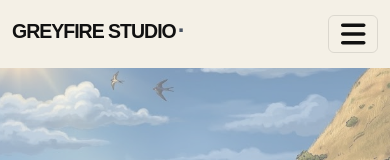
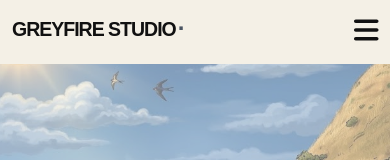
Before and after one commit to Zohair313/comic-site-, a React (Vite) app: page / in a window 390 px wide. Shown: the top 160 px of the page. Built offline with nearby package versions, Linux system fonts and the light colour scheme; a web font is replaced by a local one.

Commit message:
Use bulletproof custom responsive classes for navbar

```diff
--- a/src/Greyfire.css
+++ b/src/Greyfire.css
@@ -1,4 +1,15 @@
 @import url('https://fonts.cdnfonts.com/css/opendyslexic');
+
+@tailwind base;
+@tailwind components;
+@tailwind utilities;
+
+.desktop-nav { display: flex !important; align-items: center; justify-content: flex-end; width: 100%; }
+.mobile-nav { display: none !important; }
+@media (max-width: 991px) {
+  .desktop-nav { display: none !important; }
+  .mobile-nav { display: block !important; }
+}
 
 /* Global Font Override */
 body, h1, h2, h3, h4, h5, h6, p, a, span, div, li, button, input {
--- a/src/components/Header.jsx
+++ b/src/components/Header.jsx
@@ -13,7 +13,7 @@ export default function Header() {
             Greyfire Studio<span style={{ color: '#d71515', fontSize: 'clamp(1.5rem, 6vw, 32px)', lineHeight: '0.6', marginLeft: '2px' }}>.</span>
           </Link>
 
-          <button className="navbar-toggler border-0 px-0" type="button" onClick={() => {
+          <button className="mobile-nav border-0 px-0 bg-transparent" type="button" onClick={() => {
             if (window.bootstrap) {
               const offcanvasEl = document.getElementById('offcanvasRight');
               const offcanvas = window.bootstrap.Offcanvas.getInstance(offcanvasEl) || new window.bootstrap.Offcanvas(offcanvasEl);
@@ -23,7 +23,7 @@ export default function Header() {
             <i className="fa-solid fa-bars" style={{ fontSize: '28px', color: '#111' }}></i>
           </button>
 
-          <div className="collapse navbar-collapse justify-content-end w-100" id="navbarSupportedContent">
+          <div className="desktop-nav">
             <ul className="navbar-nav mb-2 mt-0 mb-lg-0 me-4 align-items-center" style={{ gap: '20px', fontWeight: '600', fontSize: '14px' }}>
               <li className="nav-item">
                 <Link className={getNavClass("/")} to="/" style={{ color: '#777' }}>HOME</Link>
@@ -56,7 +56,7 @@ export default function Header() {
               </Link>
             </div>
             {/* The hamburger icon on desktop from the screenshot */}
-            <div className="d-none d-lg-flex ms-3 align-items-center justify-content-center" style={{ width: '40px', height: '40px', cursor: 'pointer' }} data-bs-toggle="offcanvas" data-bs-target="#offcanvasRight">
+            <div className="ms-3 d-flex align-items-center justify-content-center" style={{ width: '40px', height: '40px', cursor: 'pointer' }} data-bs-toggle="offcanvas" data-bs-target="#offcanvasRight">
               <i className="fa-solid fa-bars" style={{ fontSize: '24px', color: '#555' }}></i>
             </div>
           </div>
```
